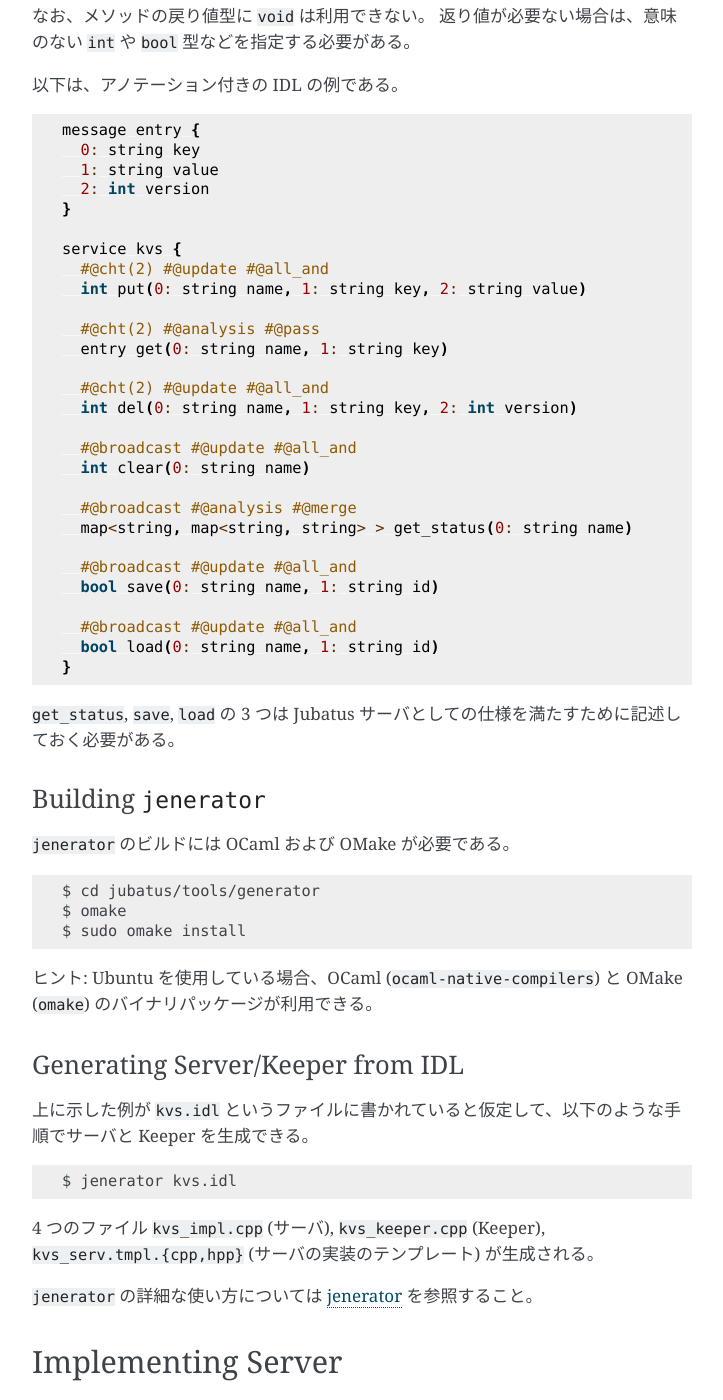
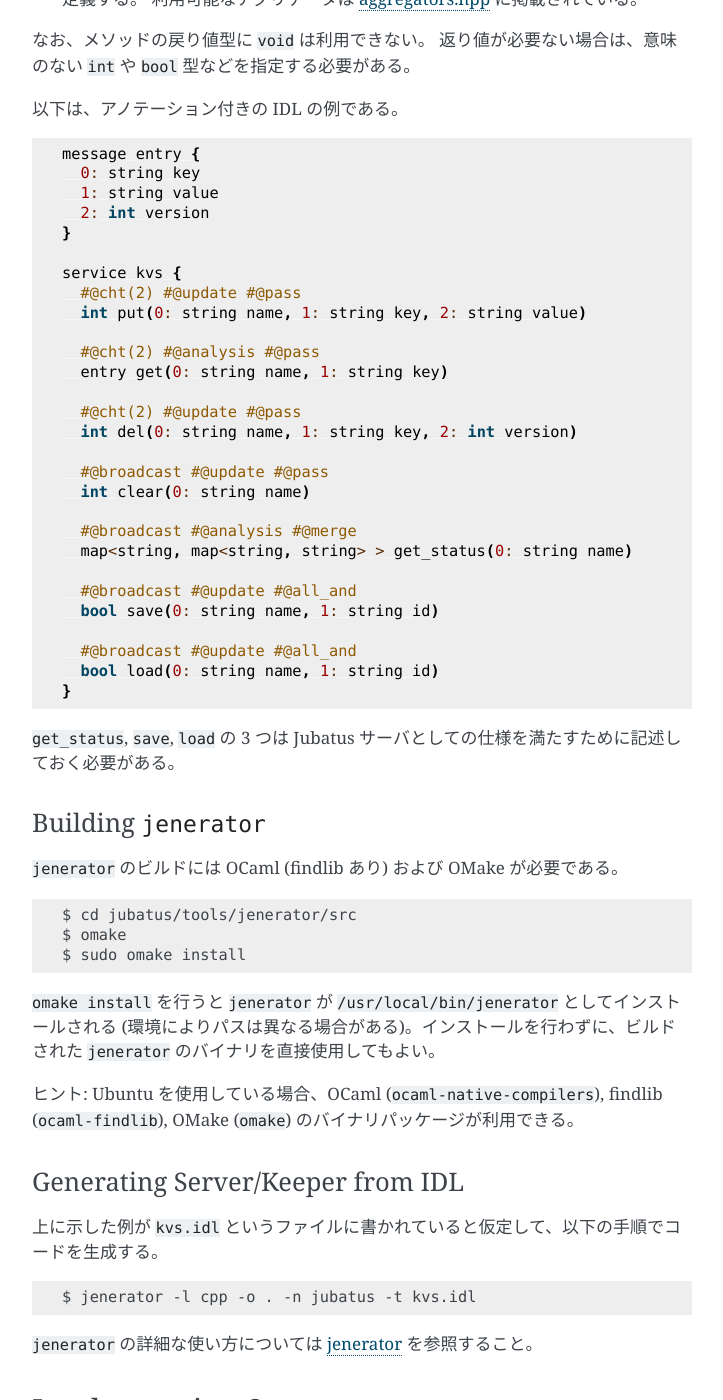
Before and after one commit to jubatus/website, a Sphinx documentation site: the page built from source/ja/server.rst, in a window 1280 px wide and 1400 px high, scrolled down 2364 px. Shown: the whole window, without its empty margins (388-1111 px from the left). Built offline with Sphinx 7.4.7, drawn with Linux system fonts in a browser that asks for light colours; the version number could not be read and is left out; some of the changed text lies outside the part shown.

Commit message:
update jeneration description

```diff
--- a/source/ja/server.rst
+++ b/source/ja/server.rst
@@ -9,9 +9,8 @@
 -------------------
 
 #. サービスが持つべきRPCインターフェースを IDL で定義する。
-#. ``jenerator`` を用いて IDL から サーバー、Keeper のコードを生成する。
-#. ``mpidl`` を用いてデータ構造とクライアントを生成する。
-#. ``mpidlconv`` を用いて ``mpidl`` の出力を変換する。
+#. ``jenerator`` を用いて、IDL から サーバー、Keeper のコード、共通のデータ構造、C++ クライアントを生成する。
+#. ``mpidl`` を用いて、IDL から C++ 以外の言語 (Python/Ruby/Java など) のクライアントを生成する。
 #. RPC毎にサーバーが利用するユーザ定義クラスのインターフェースの実体、および必要に応じてmix操作を作成する。
 
 `スケルトンプロジェクト <https://github.com/jubatus/jubatus-service-skelton>`_ を利用すると、容易に開発を開始できる。
@@ -32,11 +31,11 @@
 
 - NAME_serv.cpp: 機能を実装するソースファイル (``jenerator`` で生成されるテンプレートを編集)
 - NAME_serv.hpp: ``NAME_serv.cpp`` に対応するヘッダファイル (``jenerator`` で生成されるテンプレートを編集)
-- NAME_server.hpp: RPC メソッドの登録を行う ``NAME_impl_`` の親クラス (``mpidl`` で自動生成)
+- NAME_server.hpp: RPC メソッドの登録を行う ``NAME_impl_`` の親クラス (``jenerator`` で自動生成)
 - NAME_impl.cpp: サーバの main 関数と RPC インタフェースの定義 (``jenerator`` で自動生成)
 - NAME_keeper.cpp: Keeper の実装 (``jenerator`` で自動生成)
-- NAME_client.hpp: クライアントの実装 (``mpidl`` で自動生成)
-- NAME_types.hpp: RPC で使用する構造体や型の情報 (``mpidl`` で自動生成; サーバ/クライアント/Keeper で共用)
+- NAME_client.hpp: クライアントの実装 (``jenerator`` で自動生成)
+- NAME_types.hpp: RPC で使用する構造体や型の情報 (``jenerator`` で自動生成; サーバ/クライアント/Keeper で共用)
 
 ``jenerator``: The Code Generator
 ---------------------------------
@@ -85,16 +84,16 @@
   }
 
   service kvs {
-    #@cht(2) #@update #@all_and
+    #@cht(2) #@update #@pass
     int put(0: string name, 1: string key, 2: string value)
 
     #@cht(2) #@analysis #@pass
     entry get(0: string name, 1: string key)
 
-    #@cht(2) #@update #@all_and
+    #@cht(2) #@update #@pass
     int del(0: string name, 1: string key, 2: int version)
 
-    #@broadcast #@update #@all_and
+    #@broadcast #@update #@pass
     int clear(0: string name)
 
     #@broadcast #@analysis #@merge
@@ -112,26 +111,26 @@
 Building ``jenerator``
 ~~~~~~~~~~~~~~~~~~~~~~
 
-``jenerator`` のビルドには OCaml および OMake が必要である。
+``jenerator`` のビルドには OCaml (findlib あり) および OMake が必要である。
 
 ::
 
-  $ cd jubatus/tools/generator
+  $ cd jubatus/tools/jenerator/src
   $ omake
   $ sudo omake install
 
-ヒント: Ubuntu を使用している場合、OCaml (``ocaml-native-compilers``) と OMake (``omake``) のバイナリパッケージが利用できる。
+``omake install`` を行うと ``jenerator`` が ``/usr/local/bin/jenerator`` としてインストールされる (環境によりパスは異なる場合がある)。インストールを行わずに、ビルドされた ``jenerator`` のバイナリを直接使用してもよい。
+
+ヒント: Ubuntu を使用している場合、OCaml (``ocaml-native-compilers``), findlib (``ocaml-findlib``), OMake (``omake``) のバイナリパッケージが利用できる。
 
 Generating Server/Keeper from IDL
 ~~~~~~~~~~~~~~~~~~~~~~~~~~~~~~~~~
 
-上に示した例が ``kvs.idl`` というファイルに書かれていると仮定して、以下のような手順でサーバと Keeper を生成できる。
+上に示した例が ``kvs.idl`` というファイルに書かれていると仮定して、以下の手順でコードを生成する。
 
 ::
 
-  $ jenerator kvs.idl
-
-4 つのファイル ``kvs_impl.cpp`` (サーバ), ``kvs_keeper.cpp`` (Keeper), ``kvs_serv.tmpl.{cpp,hpp}`` (サーバの実装のテンプレート) が生成される。
+  $ jenerator -l cpp -o . -n jubatus -t kvs.idl
 
 ``jenerator`` の詳細な使い方については :ref:`jenerator-ja` を参照すること。
 
```
Also changed, not shown: source/en/server.rst (+15 -16 lines).
